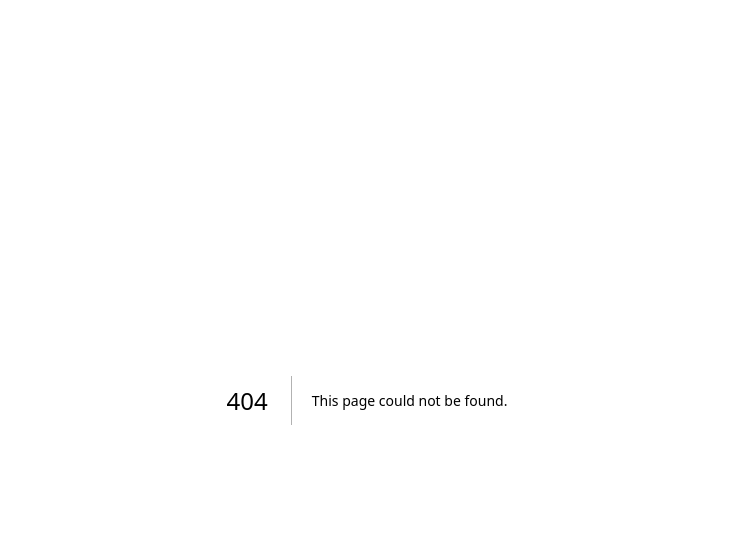
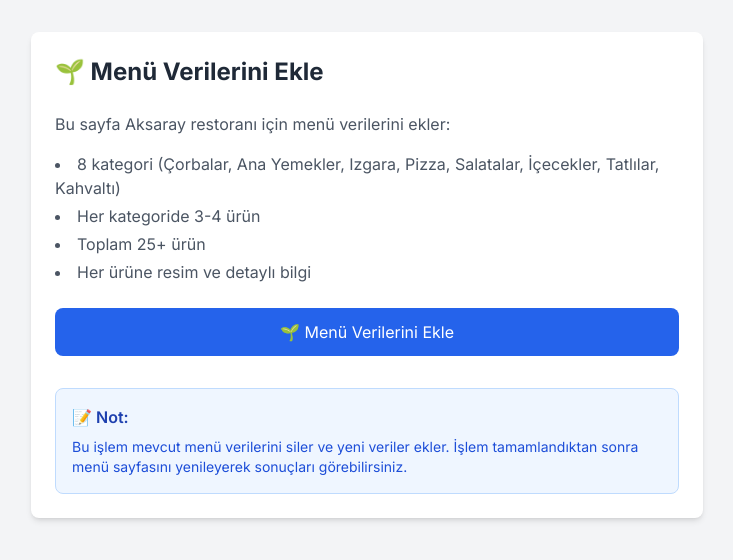
Before and after one commit to XezMetITSolutions/restXqr-frontend, a Next.js app in the folder frontend/: page /seed-test in a window 1280 px wide. Before the commit this address had no page. Shown: the top 560 px of the page, without its empty margins (273-1006 px from the left). Built offline with nearby package versions, Linux system fonts and the light colour scheme.

Commit message:
Add seed test page and API route for menu data

```diff
--- /dev/null
+++ b/frontend/src/app/api/admin/seed-menu/route.ts
@@ -0,0 +1,45 @@
+import { NextRequest, NextResponse } from 'next/server';
+
+export async function POST(request: NextRequest) {
+  try {
+    const body = await request.json();
+    const { restaurantUsername } = body;
+
+    if (!restaurantUsername) {
+      return NextResponse.json({
+        success: false,
+        message: 'Restaurant username is required'
+      }, { status: 400 });
+    }
+
+    // Backend API'sine istek gönder
+    const backendUrl = process.env.NEXT_PUBLIC_API_URL || 'https://api.restxqr.com';
+    const response = await fetch(`${backendUrl}/api/admin/seed-menu`, {
+      method: 'POST',
+      headers: {
+        'Content-Type': 'application/json',
+      },
+      body: JSON.stringify({
+        restaurantUsername
+      })
+    });
+
+    const data = await response.json();
+
+    if (!response.ok) {
+      return NextResponse.json({
+        success: false,
+        message: data.message || 'Backend API error'
+      }, { status: response.status });
+    }
+
+    return NextResponse.json(data);
+
+  } catch (error) {
+    console.error('Seed menu API error:', error);
+    return NextResponse.json({
+      success: false,
+      message: 'Internal server error'
+    }, { status: 500 });
+  }
+}
--- /dev/null
+++ b/frontend/src/app/seed-test/page.tsx
@@ -0,0 +1,97 @@
+'use client';
+
+import { useState } from 'react';
+
+export default function SeedTestPage() {
+  const [isLoading, setIsLoading] = useState(false);
+  const [result, setResult] = useState(null);
+  const [error, setError] = useState(null);
+
+  const handleSeedMenu = async () => {
+    setIsLoading(true);
+    setError(null);
+    setResult(null);
+
+    try {
+      const response = await fetch('/api/admin/seed-menu', {
+        method: 'POST',
+        headers: {
+          'Content-Type': 'application/json',
+        },
+        body: JSON.stringify({
+          restaurantUsername: 'aksaray'
+        })
+      });
+
+      const data = await response.json();
+
+      if (data.success) {
+        setResult(data);
+      } else {
+        setError(data.message || 'Bilinmeyen hata');
+      }
+    } catch (err) {
+      setError(err.message);
+    } finally {
+      setIsLoading(false);
+    }
+  };
+
+  return (
+    <div className="min-h-screen bg-gray-100 py-8">
+      <div className="max-w-2xl mx-auto bg-white rounded-lg shadow-md p-6">
+        <h1 className="text-2xl font-bold text-gray-800 mb-6">
+          🌱 Menü Verilerini Ekle
+        </h1>
+
+        <div className="mb-6">
+          <p className="text-gray-600 mb-4">
+            Bu sayfa Aksaray restoranı için menü verilerini ekler:
+          </p>
+          <ul className="list-disc list-inside text-gray-600 space-y-1">
+            <li>8 kategori (Çorbalar, Ana Yemekler, Izgara, Pizza, Salatalar, İçecekler, Tatlılar, Kahvaltı)</li>
+            <li>Her kategoride 3-4 ürün</li>
+            <li>Toplam 25+ ürün</li>
+            <li>Her ürüne resim ve detaylı bilgi</li>
+          </ul>
+        </div>
+
+        <button
+          onClick={handleSeedMenu}
+          disabled={isLoading}
+          className="w-full bg-blue-600 text-white py-3 px-4 rounded-lg hover:bg-blue-700 disabled:opacity-50 disabled:cursor-not-allowed transition-colors"
+        >
+          {isLoading ? '⏳ Veriler ekleniyor...' : '🌱 Menü Verilerini Ekle'}
+        </button>
+
+        {result && (
+          <div className="mt-6 p-4 bg-green-50 border border-green-200 rounded-lg">
+            <h3 className="text-green-800 font-semibold mb-2">✅ Başarılı!</h3>
+            <p className="text-green-700">
+              {result.message}
+            </p>
+            <div className="mt-2 text-sm text-green-600">
+              <p>Kategoriler: {result.data?.categories}</p>
+              <p>Ürünler: {result.data?.items}</p>
+            </div>
+          </div>
+        )}
+
+        {error && (
+          <div className="mt-6 p-4 bg-red-50 border border-red-200 rounded-lg">
+            <h3 className="text-red-800 font-semibold mb-2">❌ Hata!</h3>
+            <p className="text-red-700">{error}</p>
+          </div>
+        )}
+
+        <div className="mt-8 p-4 bg-blue-50 border border-blue-200 rounded-lg">
+          <h3 className="text-blue-800 font-semibold mb-2">📝 Not:</h3>
+          <p className="text-blue-700 text-sm">
+            Bu işlem mevcut menü verilerini siler ve yeni veriler ekler.
+            İşlem tamamlandıktan sonra menü sayfasını yenileyerek sonuçları görebilirsiniz.
+          </p>
+        </div>
+      </div>
+    </div>
+  );
+}
```
